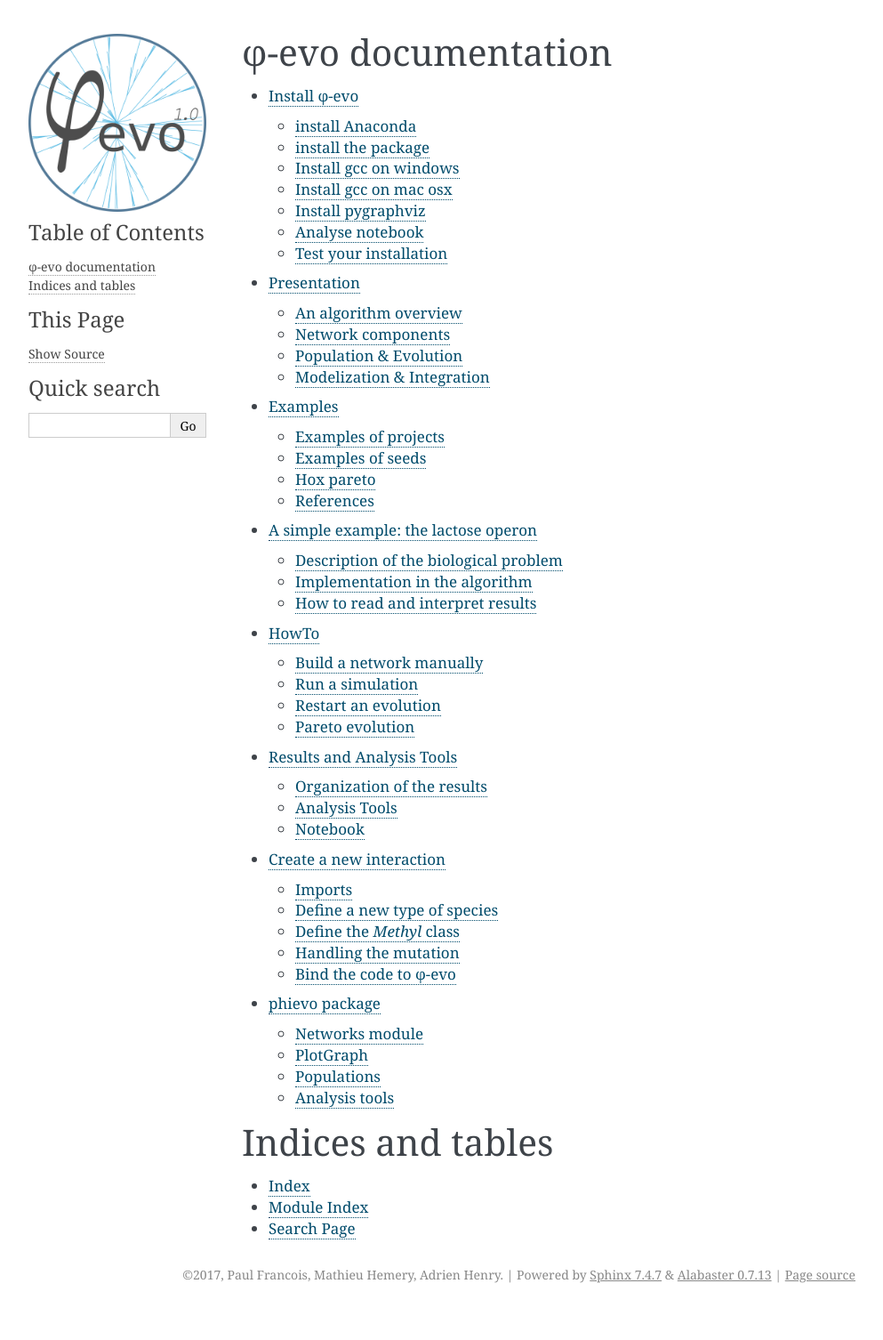
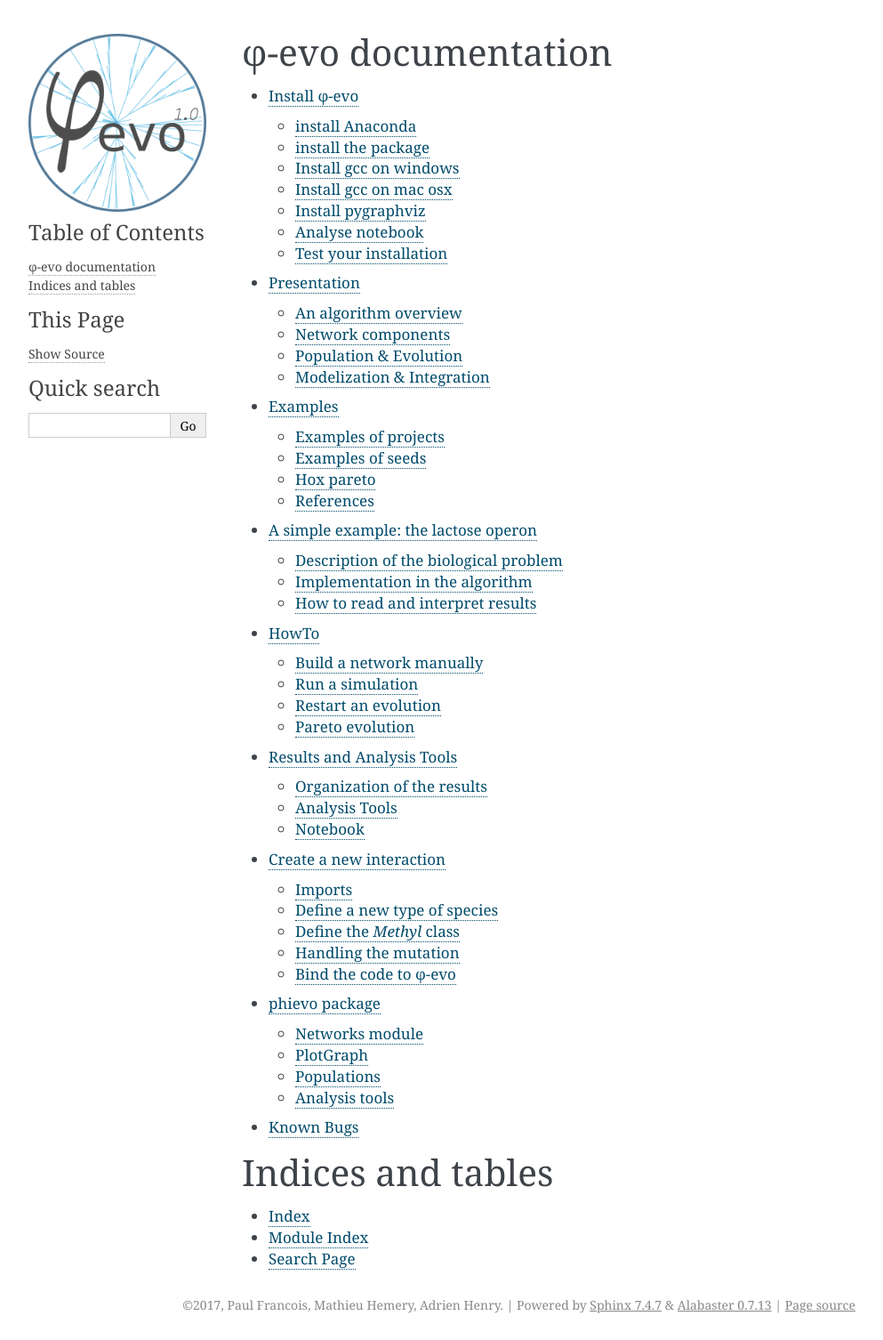
Before and after one commit to phievo/phievo, a Sphinx documentation site: the page built from docs/source/index.rst, in a window 1280 px wide. Shown: the whole page at 89% size, without its empty margins (148-1141 px from the left). Built offline with Sphinx 7.4.7, drawn with Linux system fonts in a browser that asks for light colours; before the commit the page ends 1472 px from its top, so only the background shows below that.

Commit message:
Add a "Known error" to the doc

```diff
--- a/docs/source/index.rst
+++ b/docs/source/index.rst
@@ -14,7 +14,7 @@
    analyse
    new_interaction
    phievo
-
+   known_bugs
 
 Indices and tables
 ==================
--- /dev/null
+++ b/docs/source/known_bugs.rst
@@ -0,0 +1,2 @@
+Known Bugs
+==========
```
Also changed, not shown: docs/source/known_bugs.md (added, +1 -0 lines).
